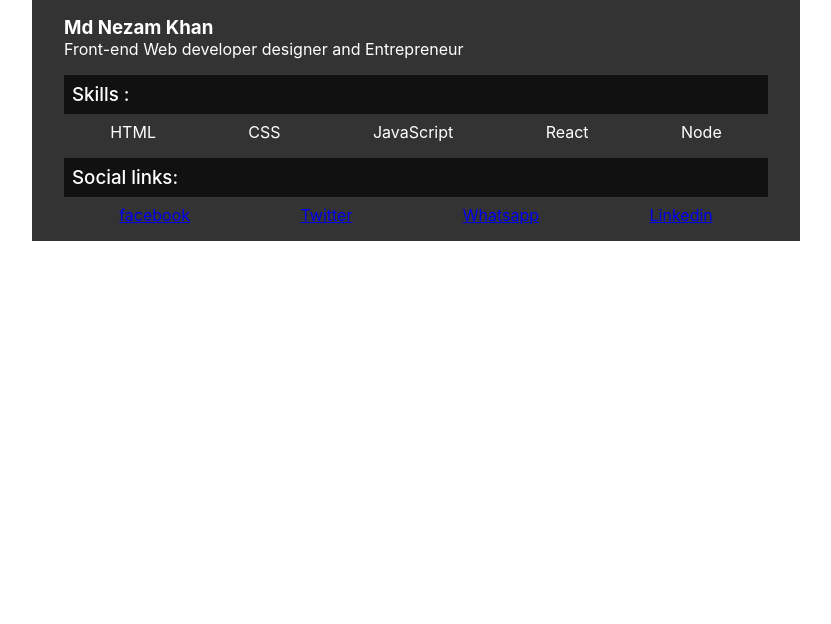
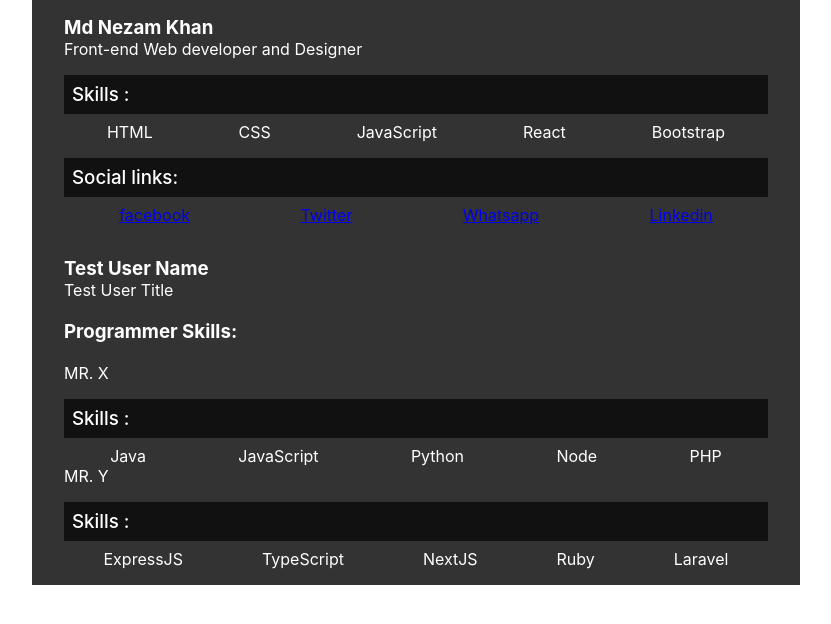
Before and after one commit to nezam0003/React-JS, a React (Create React App) app in the folder Stack-Learner/my-app-two/: page / in a window 1280 px wide. Shown: the top 624 px of the page, without its empty margins (224-1055 px from the left). Built offline with nearby package versions, Linux system fonts and the light colour scheme.

Commit message:
make individual component for each item

```diff
--- a/Stack-Learner/my-app-two/src/Components/App.jsx
+++ b/Stack-Learner/my-app-two/src/Components/App.jsx
@@ -1,11 +1,27 @@
-import React, { Component, Fragment } from 'react'
-import Profile from './Profile/index'
+import React, { Component, Fragment } from "react";
+import Bio from "./Profile/Bio";
+import Profile from "./Profile/index";
+import Skills from "./Profile/Skills";
 export default class App extends Component {
-    render() {
-        return (
-        <Fragment>
-            <Profile/>
-        </Fragment>
-        )
-    }
+  render() {
+    return (
+      <Fragment>
+        <Profile />
+        <div className="container">
+          <Bio name="Test User Name" title="Test User Title" />
+          <h3 style={{ marginTop: "20px", marginBottom: "20px" }}>Programmer Skills: </h3>
+          <p>MR. X</p>
+          <Skills skillA="Java" skillB="JavaScript" skillC="Python" skillD="Node" skillE="PHP" />
+          <p>MR. Y</p>
+          <Skills
+            skillA="ExpressJS"
+            skillB="TypeScript"
+            skillC="NextJS"
+            skillD="Ruby"
+            skillE="Laravel"
+          />
+        </div>
+      </Fragment>
+    );
+  }
 }
--- /dev/null
+++ b/Stack-Learner/my-app-two/src/Components/Profile/Bio.jsx
@@ -0,0 +1,11 @@
+import React from "react";
+
+const Bio = (props) => {
+  return (
+    <div className="bio">
+      <h3>{props.name}</h3>
+      <p>{props.title}</p>
+    </div>
+  );
+};
+export default Bio;
--- /dev/null
+++ b/Stack-Learner/my-app-two/src/Components/Profile/Skills.jsx
@@ -0,0 +1,17 @@
+import React from "react";
+
+const Skills = (props) => {
+  return (
+    <div className="skills">
+      <h3>Skills :</h3>
+      <ul>
+        <li>{props.skillA}</li>
+        <li>{props.skillB}</li>
+        <li>{props.skillC}</li>
+        <li>{props.skillD}</li>
+        <li>{props.skillE}</li>
+      </ul>
+    </div>
+  );
+};
+export default Skills;
--- /dev/null
+++ b/Stack-Learner/my-app-two/src/Components/Profile/Social.jsx
@@ -0,0 +1,23 @@
+import React from "react";
+const Social = () => {
+  return (
+    <div className="social">
+      <h3>Social links: </h3>
+      <ul>
+        <li>
+          <a href="https://www.facebook.com">facebook</a>
+        </li>
+        <li>
+          <a href="https://www.twitter.com">Twitter</a>
+        </li>
+        <li>
+          <a href="https://www.whatsapp.com">Whatsapp</a>
+        </li>
+        <li>
+          <a href="https://www.linkedin.com">Linkedin</a>
+        </li>
+      </ul>
+    </div>
+  );
+};
+export default Social;
--- a/Stack-Learner/my-app-two/src/Components/Profile/index.jsx
+++ b/Stack-Learner/my-app-two/src/Components/Profile/index.jsx
@@ -1,42 +1,32 @@
-import React, { Component } from 'react'
-import './profile.css'
+import React, { Component } from "react";
+import "./profile.css";
+import Bio from "./Bio";
+import Skills from "./Skills";
+import Social from "./Social";
 
 export default class Profile extends Component {
-    render() {
-        return (
-            <div className = "container">
-                <div className="bio">
-                    <h3>Md Nezam Khan</h3>
-                    <p>Front-end Web developer designer and Entrepreneur</p>
-                </div>
-                <div className="skills">
-                    <h3>Skills :</h3>
-                    <ul>
-                        <li>HTML</li>
-                        <li>CSS</li>
-                        <li>JavaScript</li>
-                        <li>React</li>
-                        <li>Node</li>
-                    </ul>
-                </div>
-                <div className="social">
-                    <h3>Social links: </h3>
-                    <ul>
-                        <li>
-                            <a href="#">facebook</a>
-                        </li>
-                        <li>
-                            <a href="#">Twitter</a>
-                        </li>
-                        <li>
-                            <a href="#">Whatsapp</a>
-                        </li>
-                        <li>
-                            <a href="#">Linkedin</a>
-                        </li>
-                    </ul>
-                </div>
-            </div>
-        )
-    }
+  me = {
+    name: "Md Nezam Khan",
+    title: "Front-end Web developer and Designer",
+    skillA: "HTML",
+    skillB: "CSS",
+    skillC: "JavaScript",
+    skillD: "React",
+    skillE: "Bootstrap",
+  };
+  render() {
+    return (
+      <div className="container">
+        <Bio name={this.me.name} title={this.me.title} />
+        <Skills
+          skillA={this.me.skillA}
+          skillB={this.me.skillB}
+          skillC={this.me.skillC}
+          skillD={this.me.skillD}
+          skillE={this.me.skillE}
+        />
+        <Social />
+      </div>
+    );
+  }
 }
--- a/Stack-Learner/my-app-two/src/Components/Profile/profile.css
+++ b/Stack-Learner/my-app-two/src/Components/Profile/profile.css
@@ -10,8 +10,6 @@
   color: #fff;
   max-width: 60vw;
   margin: 0 auto;
-}
-.bio {
 }
 .skills h3,
 .social h3 {
```
